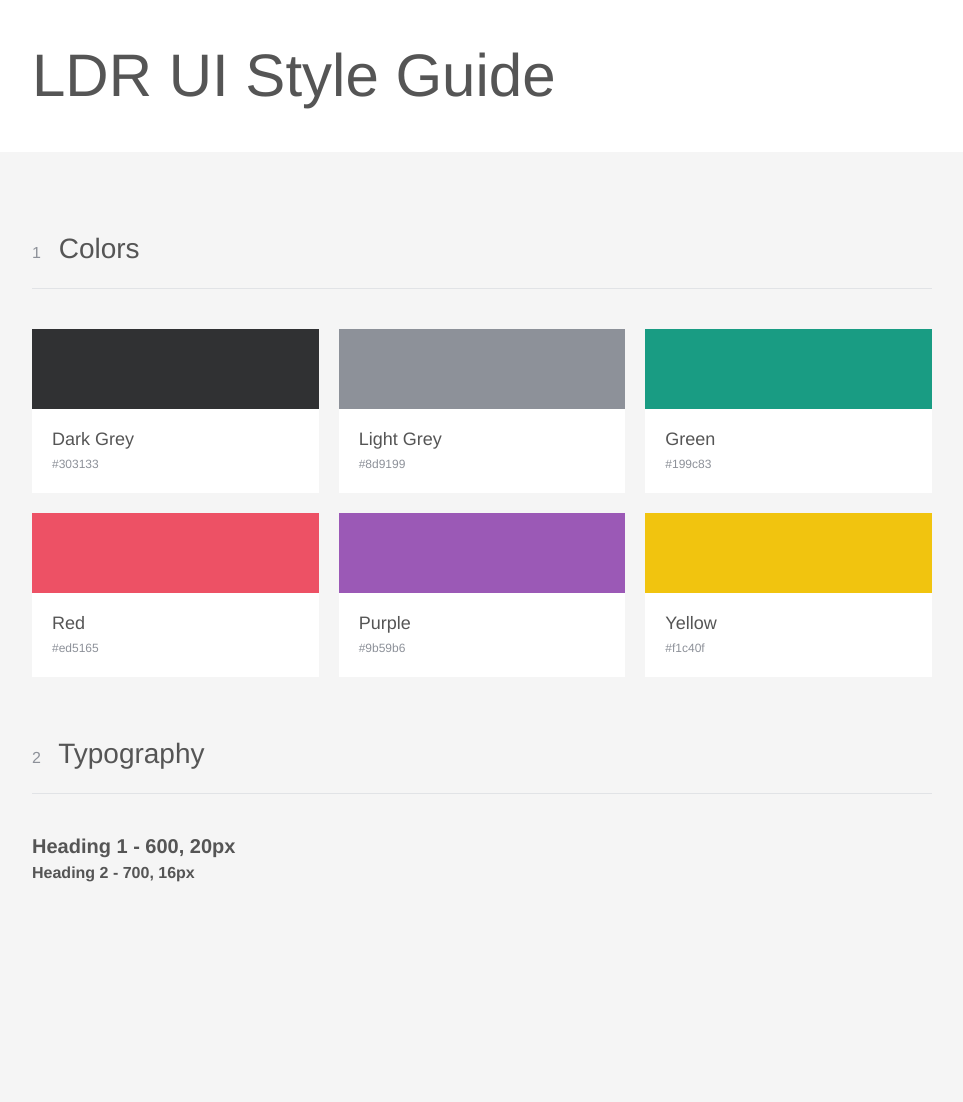
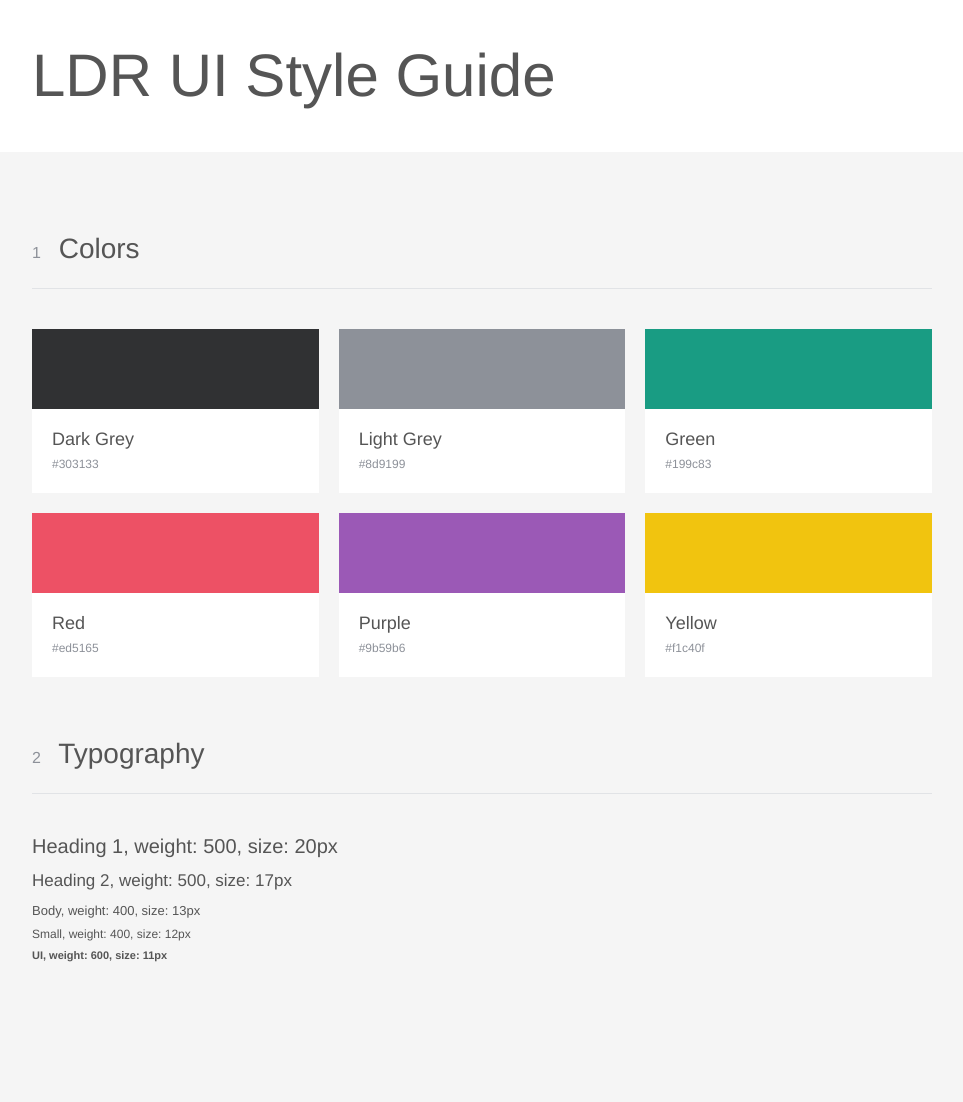
Before and after one commit to jordantomax/futuri-ldr-style-guide, a Jekyll site: the page built from index.html, in a window 1280 px wide. Shown: the whole page, without its empty margins (158-1121 px from the left). Built offline with Jekyll 4.4.1, drawn with Linux system fonts in a browser that asks for light colours; comment, search, counter and statistics services are not loaded; before the commit the page ends 1027 px from its top, so only the background shows below that.

Commit message:
add typography section

```diff
--- a/_data/sections.yml
+++ b/_data/sections.yml
@@ -30,8 +30,20 @@
   data:
     - name: Heading 1
       size: 20px
-      weight: 600
+      weight: 500
 
     - name: Heading 2
-      size: 16px
-      weight: 700
+      size: 17px
+      weight: 500
+
+    - name: Body
+      size: 13px
+      weight: 400
+
+    - name: Small
+      size: 12px
+      weight: 400
+
+    - name: UI
+      size: 11px
+      weight: 600
--- a/_includes/typography.html
+++ b/_includes/typography.html
@@ -1,6 +1,6 @@
 
 {% for type in data %}
   <div class="pos-clearfix">
-    <h1 class="m-typography-name" style="font-weight: {{type.weight}}; font-size: {{type.size}}">{{type.name}} - {{type.weight}}, {{type.size}}</h1>
+    <h1 class="m-typography-name" style="font-weight: {{type.weight}}; font-size: {{type.size}}">{{type.name}}, weight: {{type.weight}}, size: {{type.size}}</h1>
   </div>
 {% endfor %}
--- a/assets/stylesheets/modules/_typography.scss
+++ b/assets/stylesheets/modules/_typography.scss
@@ -1,5 +1,5 @@
 $pf: '.m-typography-';
 
 #{$pf}name {
-  float: left;
+  margin-bottom: 0.65em;
 }
```
Also changed, not shown: 2 other files.
